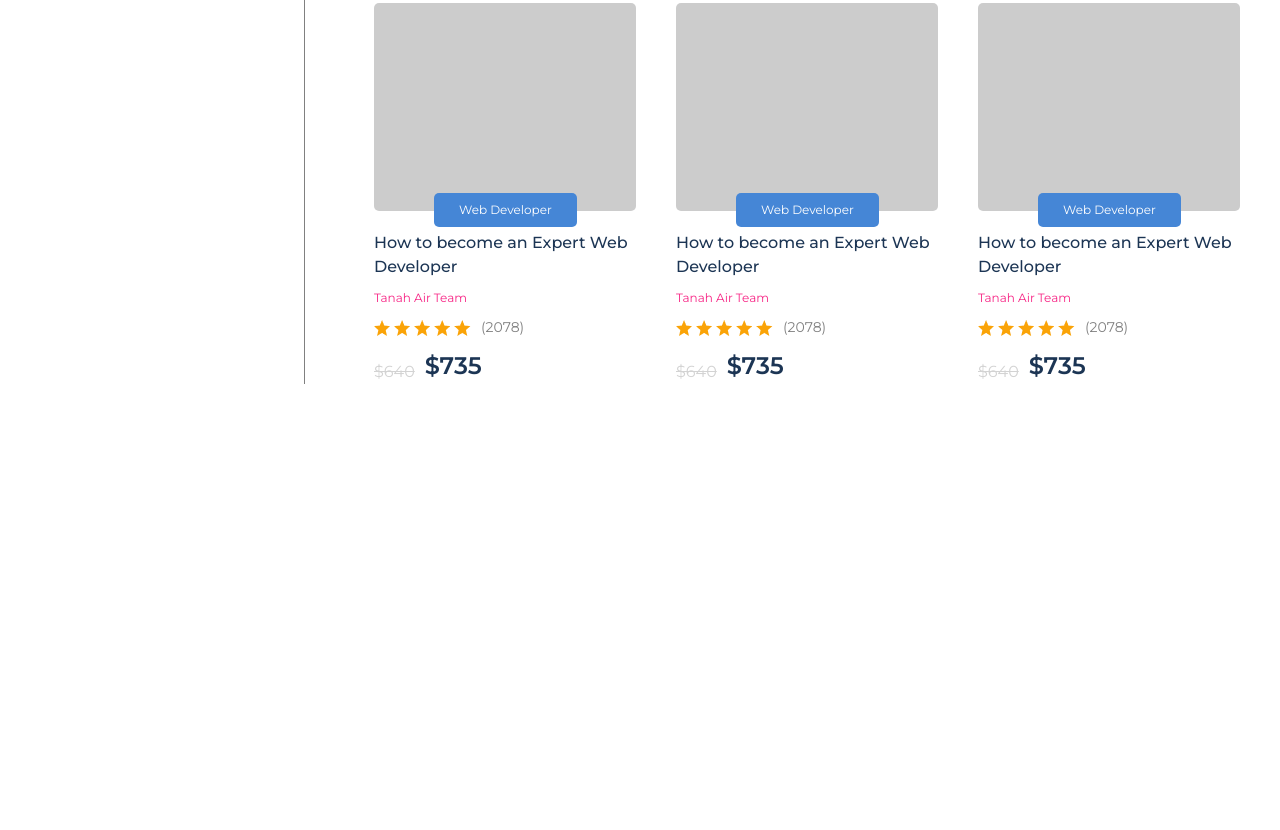
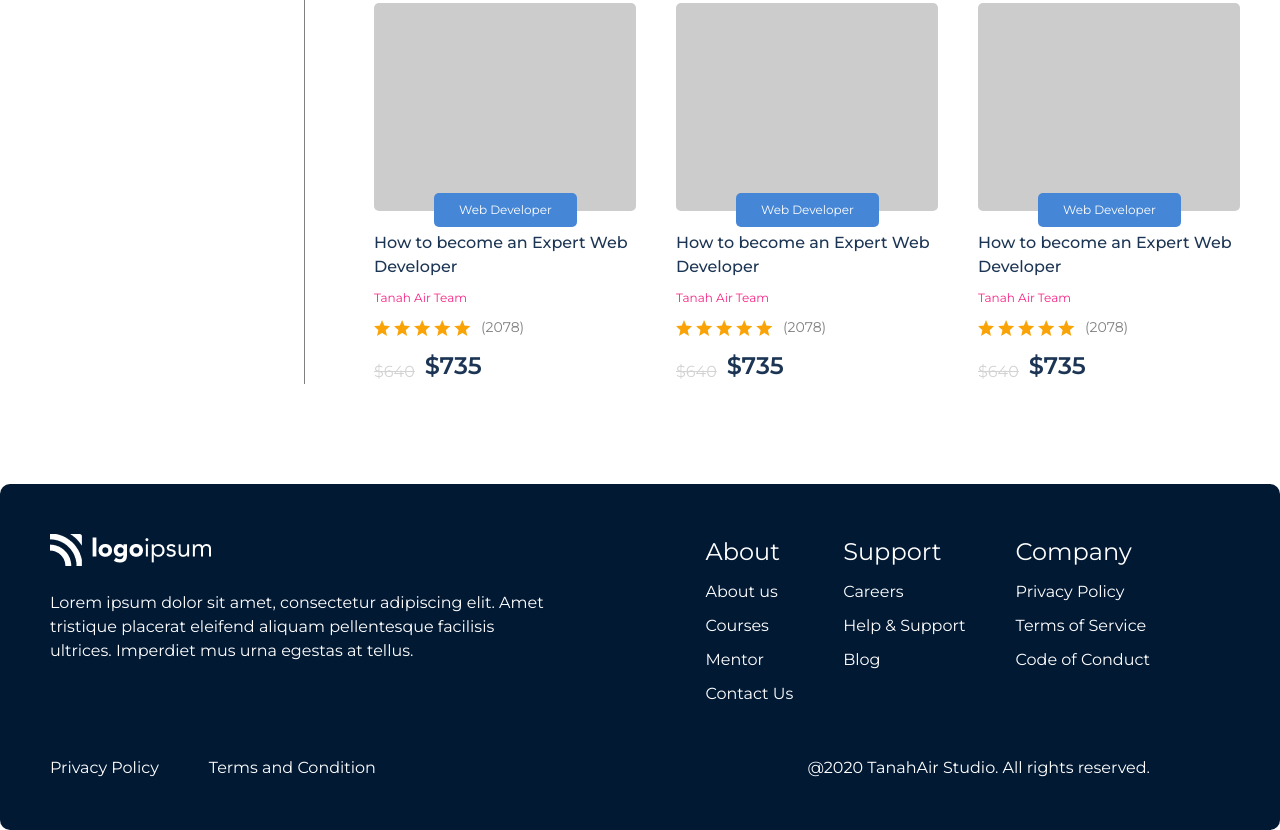
Before and after one commit to Faridun-07/Hw-Week-4, a website: page index.html in a window 1280 px wide. Shown: the part 3380-4210 px from the top of the page. Before the commit the page ends 3814 px from the top, so only its background shows below. Drawn offline with nearby package versions, Linux system fonts and the light colour scheme; files that its build step writes are made by us from their sources.

Commit message:
Add footer

```diff
--- a/index.html
+++ b/index.html
@@ -571,6 +571,45 @@
         </div>
     </section>
  </main>
- <footer></footer>
+ <footer class="bg-[#021934] flex flex-col gap-[50px] text-white max-w-[1400px] m-auto mt-[50px] p-[25px] lg:p-[50px] pb-[25px] rounded-[10px]">
+      <div class="flex flex-col gap-[25px] lg:flex-row lg:w-[1100px] justify-between">
+        <nav class="flex flex-col items-start gap-[25px]">
+          <img src="./src/images/Logo2.png" alt="" >
+          <p class="lg:w-[500px]">
+            Lorem ipsum dolor sit amet, consectetur adipiscing elit. Amet
+            tristique placerat eleifend aliquam pellentesque facilisis ultrices.
+            Imperdiet mus urna egestas at tellus.
+          </p>
+        </nav>
+        <nav class="flex flex-col lg:flex-row items-start gap-[25px]  lg:gap-[50px]">
+          <article class="flex flex-col items-start gap-[10px]">
+            <h1 class="text-[24px]">About</h1>
+            <p>About us</p>
+            <p>Courses</p>
+            <p>Mentor</p>
+            <p>Contact Us</p>
+          </article>
+          <article class="flex flex-col items-start gap-[10px]">
+            <h1 class="text-[24px]">Support</h1>
+            <p>Careers</p>
+            <p>Help & Support</p>
+            <p>Blog</p>
+          </article>
+          <article class="flex flex-col items-start gap-[10px]">
+            <h1 class="text-[24px]">Company</h1>
+            <p>Privacy Policy</p>
+            <p>Terms of Service</p>
+            <p>Code of Conduct</p>
+          </article>
+        </nav>
+      </div>
+      <div class="flex flex-col lg:flex-row lg:w-[1100px]  gap-[15px] justify-between">
+        <nav class="flex flex-col lg:flex-row items-center gap-[15px] lg:gap-[50px]">
+          <p>Privacy Policy</p>
+          <p>Terms and Condition</p>
+        </nav>
+        <p class="text-center lg:text-start">@2020 TanahAir Studio. All rights reserved.</p>
+      </div>
+    </footer>
 </body>
 </html>
```
Also changed, not shown: src/images/Logo2.png (added).
